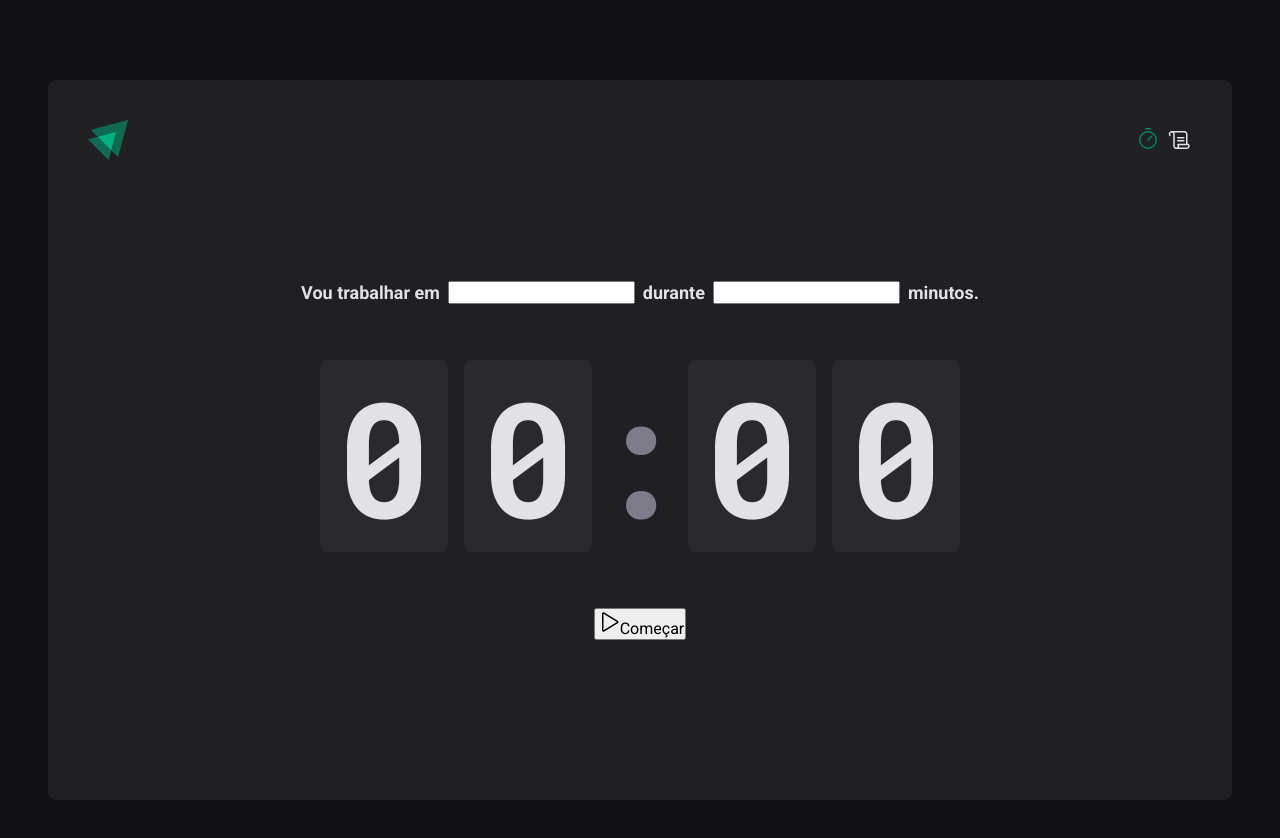
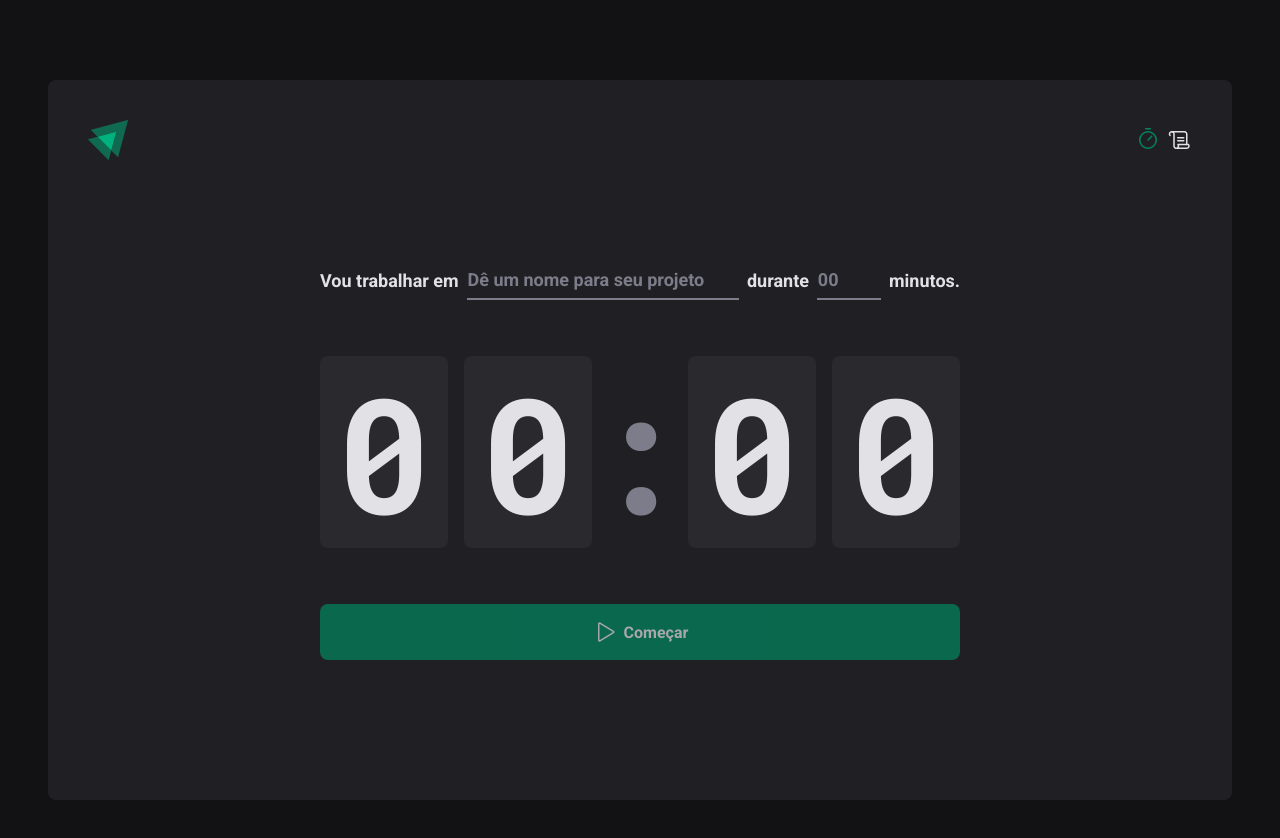
Before and after one commit to luizctb/02-ignitetime, a React (Vite) app: page / in a window 1280 px wide. Shown: the top 838 px of the page. Built offline with nearby package versions, Linux system fonts and the light colour scheme.

Commit message:
finalization commit

```diff
--- a/src/pages/Home/index.tsx
+++ b/src/pages/Home/index.tsx
@@ -1,5 +1,5 @@
 import { Play } from "phosphor-react";
-import { CountdownContainer, FormContainer, HomeContainer, Separator } from "./styles";
+import { CountdownContainer, FormContainer, HomeContainer, MinutesAmountInput, Separator, StartCountdownButton, TaskInput } from "./styles";
 
 export function Home() {
   return (
@@ -7,10 +7,15 @@
       <form action="">
         <FormContainer>
           <label htmlFor="task">Vou trabalhar em</label>
-          <input id="task" />
+          <TaskInput
+            id="task" placeholder="Dê um nome para seu projeto" />
 
           <label htmlFor="minutesAmount">durante</label>
-          <input type="number" id="minutesAmount" />
+          <MinutesAmountInput
+            type="number"
+            id="minutesAmount"
+            placeholder="00"
+            />
 
           <span>minutos.</span>
         </FormContainer>
@@ -23,10 +28,10 @@
           <span>0</span>
         </CountdownContainer>
 
-        <button type="submit">
+        <StartCountdownButton disabled type="submit">
           <Play size={24} />
           Começar
-        </button>
+        </StartCountdownButton>
       </form>
     </HomeContainer>
   )
--- a/src/pages/Home/styles.ts
+++ b/src/pages/Home/styles.ts
@@ -28,6 +28,34 @@
     flex-wrap: wrap;
 `;
 
+const BaseInput = styled.input`
+    background: transparent;
+    height: 2.5rem;
+    border: 0;
+    border-bottom: 2px solid ${(props) => props.theme['gray-500']};
+    font-weight: bolder;
+    font-size: 1.125rem;
+    padding: 0.05rem;
+    color: ${(props) => props.theme['gray-100']};
+
+    &:focus {
+        box-shadow: none;
+        border-color: ${(props) => props.theme['green-500']};
+    }
+
+    &::placeholder {
+        color: ${(props) => props.theme['gray-500']};
+    }
+`
+
+export const TaskInput = styled(BaseInput)`
+    flex: 1;
+`
+
+export const MinutesAmountInput = styled(BaseInput)`
+    width: 4rem;
+`
+
 export const CountdownContainer = styled.div`
     font-family: 'Roboto Mono',monospace;
     font-size: 10rem;
@@ -53,3 +81,31 @@
     display: flex;
     justify-content: center;
 `;
+
+export const StartCountdownButton = styled.button`
+    width: 100%;
+    border: 0;
+    padding: 1rem;
+    border-radius: 8px;
+
+    display: flex;
+    align-items: center;
+    justify-content: center;
+
+    gap: 0.5rem;
+    font-weight: bolder;
+
+    cursor: pointer;
+
+    background: ${props => props.theme['green-500']};
+    color: ${props => props.theme['gray-100']};
+
+    &:disabled {
+        opacity: 0.7;
+        cursor: not-allowed;
+    }
+
+    &:not(:disabled):hover {
+        background: ${props => props.theme['green-700']};
+    }
+`
```
